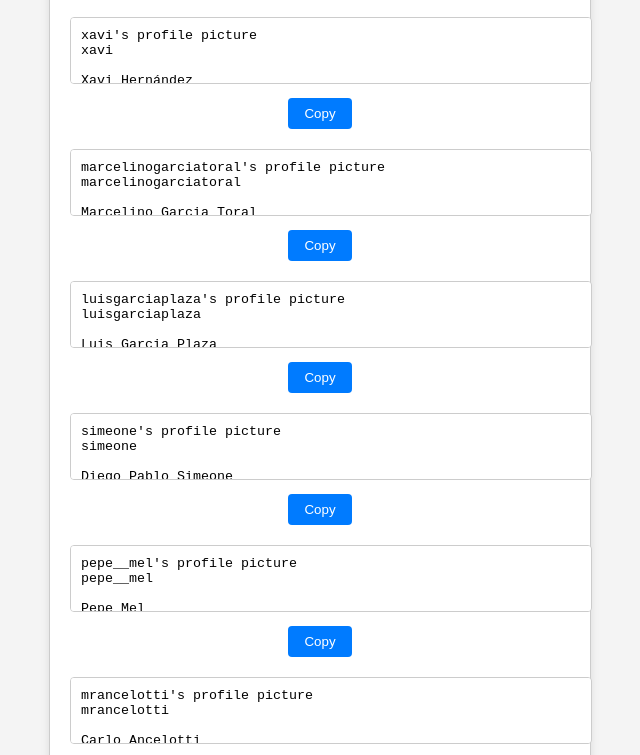
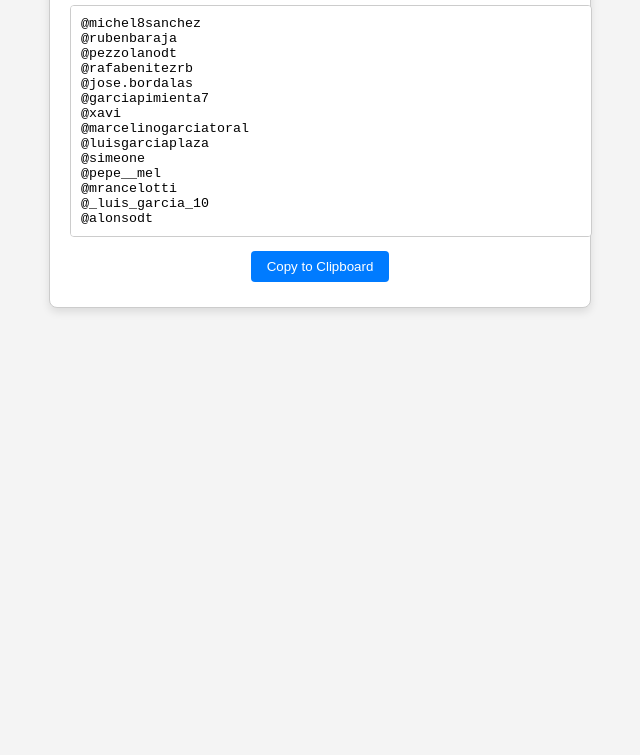
Before and after one commit to Martinezworldwide/Tag-Soccer-Coaches-App, a plain HTML site: page index.html in a window 1280 px wide. Shown: the part 296-1051 px from the top of the page, without its empty margins (320-960 px from the left). After the commit the page ends 800 px from the top, so only its background shows below. Drawn offline with Linux system fonts and the light colour scheme.

Commit message:
Update index.html

```diff
--- a/index.html
+++ b/index.html
@@ -3,13 +3,29 @@
 <head>
     <meta charset="UTF-8">
     <meta name="viewport" content="width=device-width, initial-scale=1.0">
-    <title>Soccer Coach Tagger</title>
+    <title>Instagram Username Copier</title>
     <link rel="stylesheet" href="style.css">
 </head>
 <body>
     <div class="container">
-        <h1>Instagram Soccer Coach Tagger</h1>
-        <div id="coachList"></div>
+        <h1>Copy Instagram Usernames</h1>
+        <textarea id="usernames" rows="14" readonly>
+@michel8sanchez
+@rubenbaraja
+@pezzolanodt
+@rafabenitezrb
+@jose.bordalas
+@garciapimienta7
+@xavi
+@marcelinogarciatoral
+@luisgarciaplaza
+@simeone
+@pepe__mel
+@mrancelotti
+@_luis_garcia_10
+@alonsodt
+        </textarea>
+        <button onclick="copyToClipboard()">Copy to Clipboard</button>
     </div>
     <script src="script.js"></script>
 </body>
```
